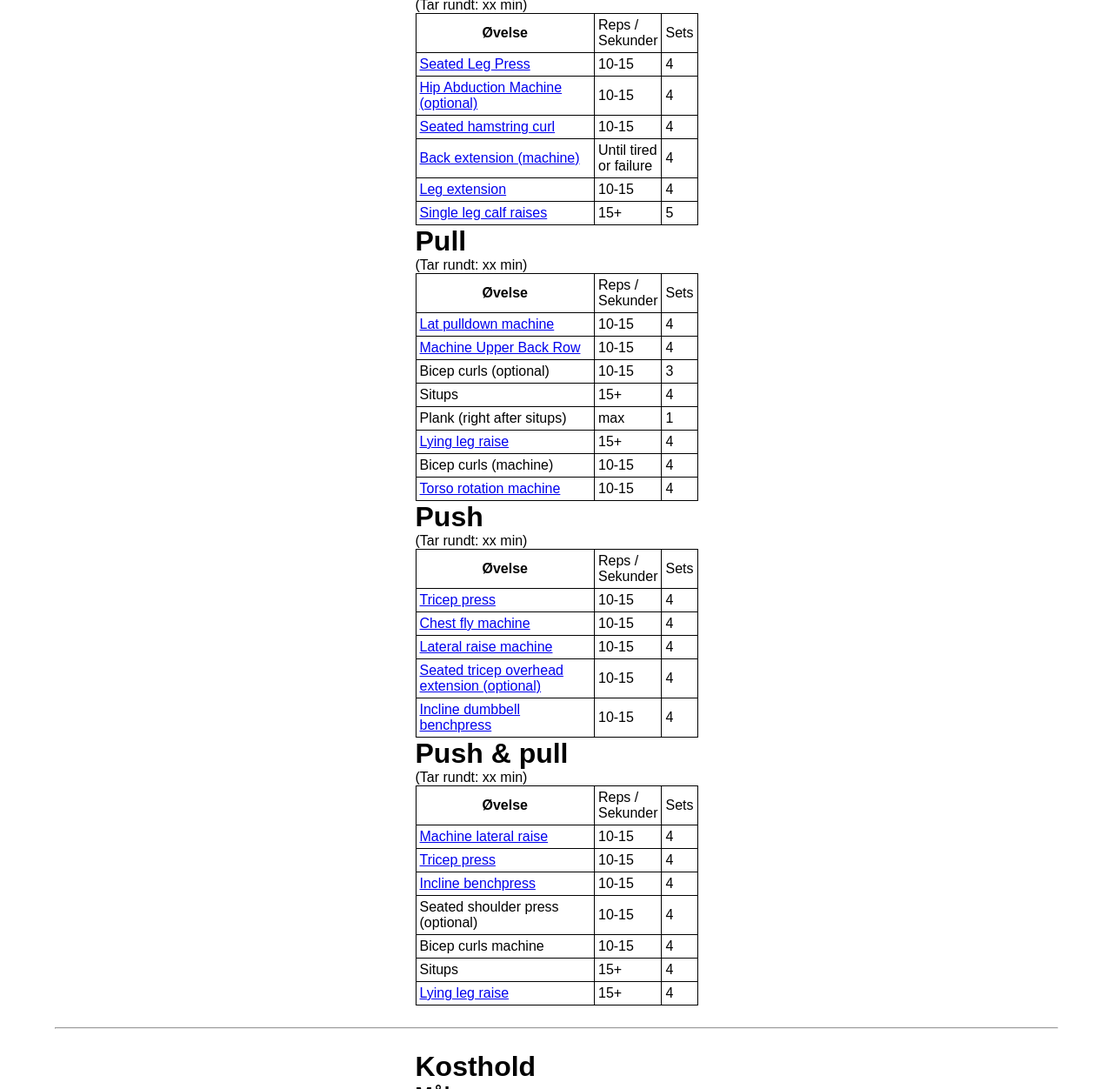
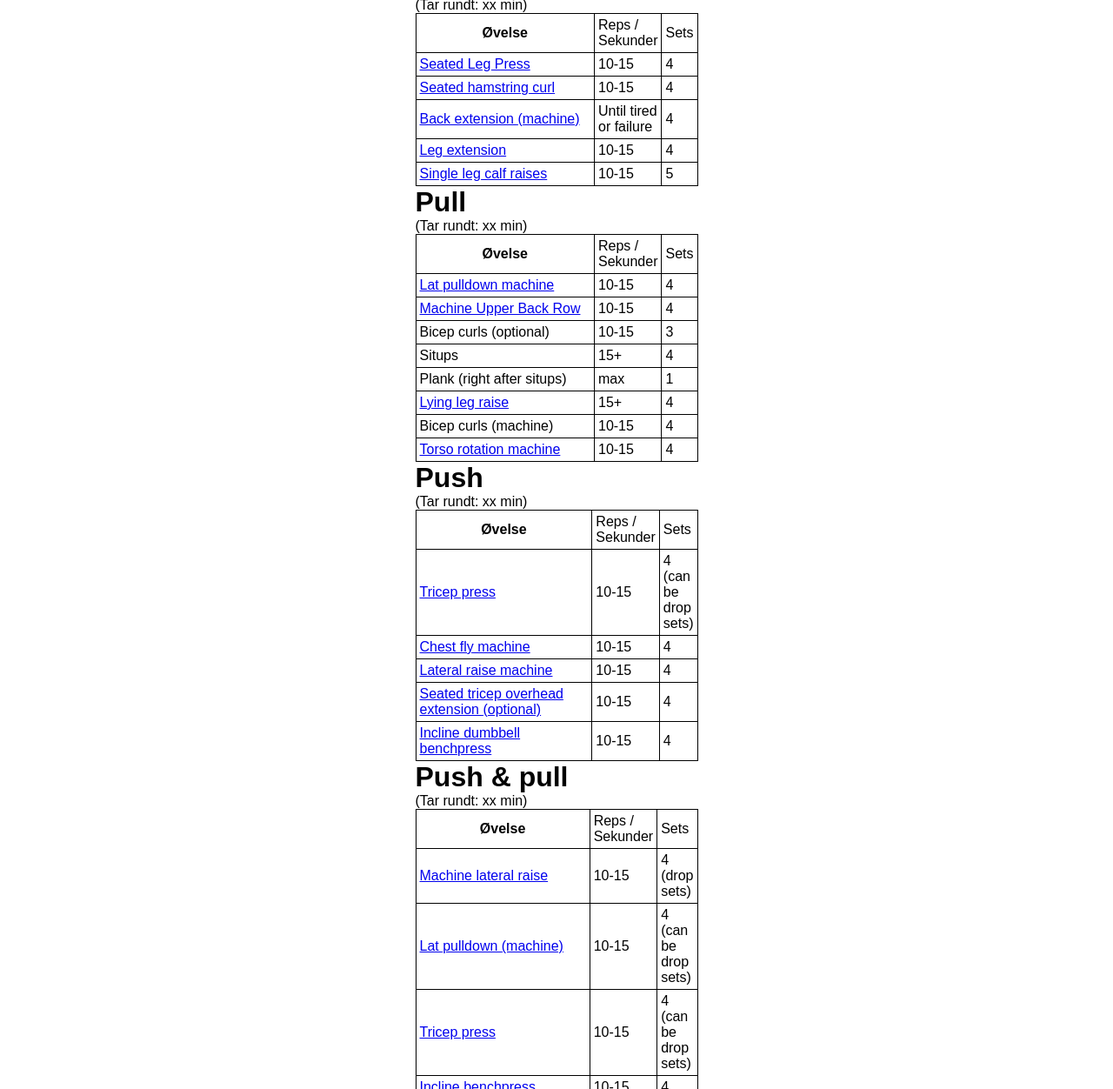
Before and after one commit to andreasthealien/trene, a plain HTML site: page index.html in a window 1280 px wide. Shown: the part 528-1780 px from the top of the page at 87% size. Drawn offline with Linux system fonts and the light colour scheme.

Commit message:
Updated leg and push  & pull day

```diff
--- a/index.html
+++ b/index.html
@@ -76,11 +76,13 @@
                             <td>10-15</td>
                             <td>4</td>
                         </tr>
-                        <tr>
-                            <td><a href="https://youtube.com/shorts/LM_NZjWAsSo?si=U7u2-Qsa-BBus8G_">Hip Abduction Machine (optional)</a></td>
-                            <td>10-15</td>
-                            <td>4</td>
-                        </tr>
+                        <!--
+                            <tr>
+                                <td><a href="https://youtube.com/shorts/LM_NZjWAsSo?si=U7u2-Qsa-BBus8G_">Hip Abduction Machine (optional)</a></td>
+                                <td>10-15</td>
+                                <td>4</td>
+                            </tr>
+                        -->
                         <tr>
                             <td><a href="https://www.youtube.com/watch?v=oFxEDkppbSQ">Seated hamstring curl</a></td>
                             <td>10-15</td>
@@ -98,7 +100,7 @@
                         </tr>
                         <tr>
                             <td><a href="https://youtube.com/shorts/Bfl5du8ehao?si=tMRfJwV5O7D4qn42">Single leg calf raises</a></td>
-                            <td>15+</td>
+                            <td>10-15</td>
                             <td>5</td>
                         </tr>
                     </table>
@@ -176,7 +178,7 @@
                         <tr>
                             <td><a href="https://youtube.com/shorts/2NOglxsG1wE?si=XTDTbWCHy4WKqGoB">Tricep press</a></td>
                             <td>10-15</td>
-                            <td>4</td>
+                            <td>4 (can be drop sets)</td>
                         </tr>
                         <tr>
                             <td><a href="https://youtube.com/shorts/g3T7LsEeDWQ?si=WIFW3dwVXD-WgrJy">Chest fly machine</a></td>
@@ -217,12 +219,19 @@
                         <tr>
                             <td><a href="https://youtube.com/shorts/gFBAk-VZksc?si=_RMd39gIkuU8_CQt">Machine lateral raise</a></td>
                             <td>10-15</td>
-                            <td>4</td>
+                            <td>4 (drop sets)</td>
+                        </tr>
+                        <tr>
+                            <td>
+                                <a href="https://www.youtube.com/watch?v=vjrEYyQ6EW0">Lat pulldown (machine)</a>
+                            </td>
+                            <td>10-15</td>
+                            <td>4 (can be drop sets)</td>
                         </tr>
                         <tr>
                             <td><a href="https://youtube.com/shorts/2NOglxsG1wE?si=XTDTbWCHy4WKqGoB">Tricep press</a></td>
                             <td>10-15</td>
-                            <td>4</td>
+                            <td>4 (can be drop sets)</td>
                         </tr>
                         <tr>
                             <td><a href="https://www.youtube.com/watch?v=hChjZQhX1Ls">Incline benchpress</a></td>
```
